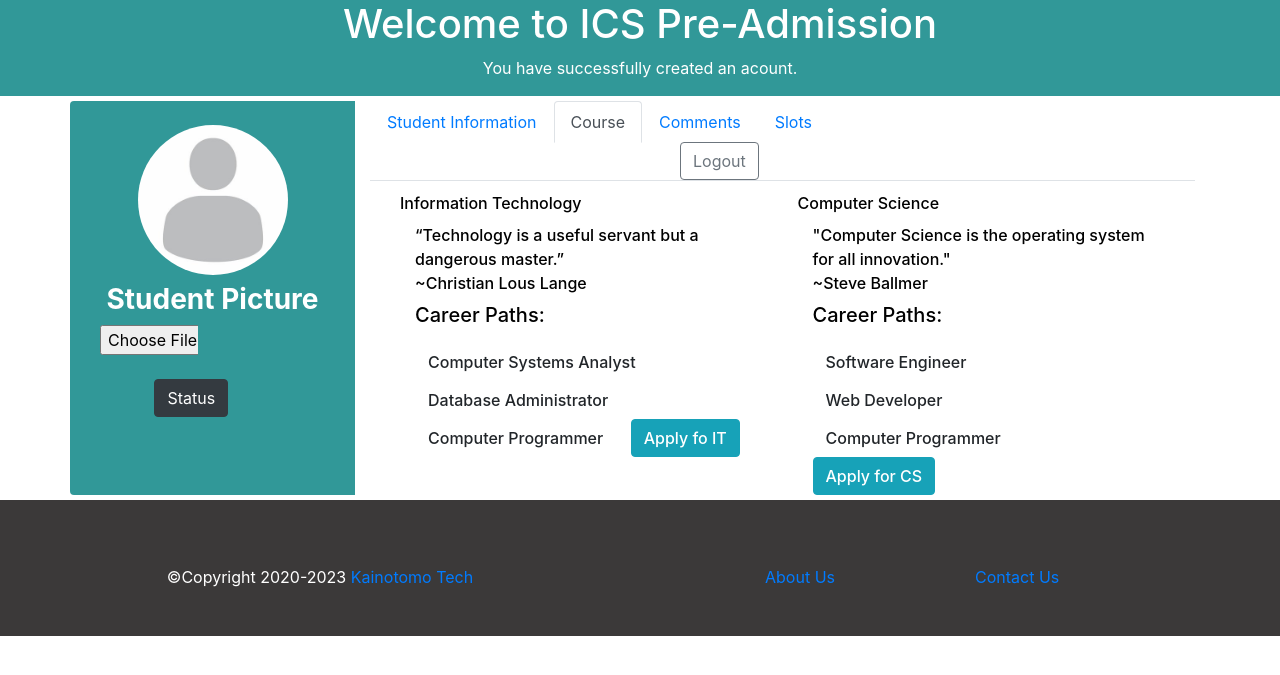
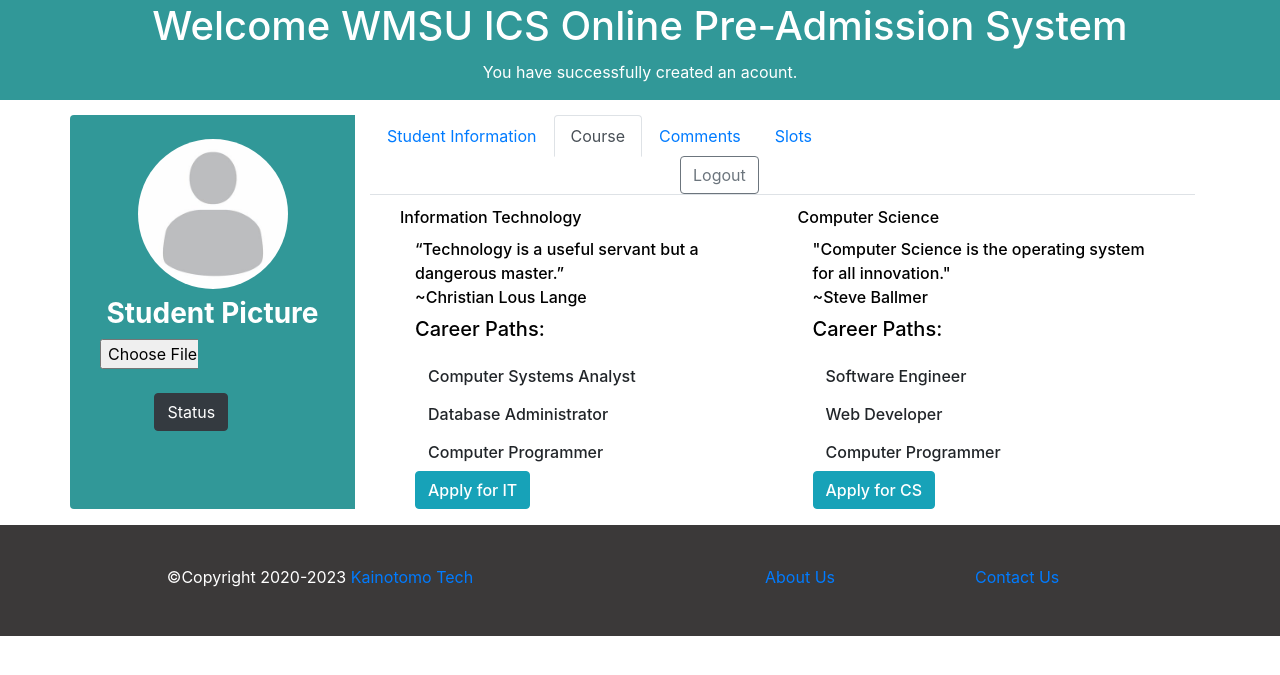
Before and after one commit to Adz-Kalnain/pre-admission.ics, a PHP site: page /student/UserProfile.html in a window 1280 px wide, after a click on "Course". Shown: the top 675 px of the page. Run offline with PHP 8.4, Linux system fonts and the light colour scheme.

Commit message:
Update as of Jan.23,2021

```diff
--- a/css/style.uprofile.css
+++ b/css/style.uprofile.css
@@ -1,20 +1,19 @@
-/*Footer Section Start*
-/************************************/
 
 #uphead{
     background-color: rgba(0, 128, 128, 0.808);
     margin-bottom: 5px;
 }
-#uphead h1 li{
-    padding: 5px;
-    color: black
+#uphead h1{
+    padding: 2px;
+    color: white;
 }
 #uphead .container p{
     padding: 5px;
     color: darkturquoise;
 }
 #maincontainer{
-    margin-bottom: 5px;
+    margin-bottom: 16px;
+    margin-top: 15px
 }
 #logout{
     margin-left: 310px;
@@ -62,13 +61,11 @@
 }
 
 
-
-/*Footer Section Start*/
 #upfooter{
     background-color: rgb(59, 57, 57);
     padding-bottom:31px;
 }
 #upfooter p{
     color: white;
-    padding-top: 65px;
+    padding-top: 40px;
 }
--- a/index.html
+++ b/index.html
@@ -59,7 +59,7 @@
       <img src="svgs/migz.jpeg" alt="" class="d-block w-100" aria-hidden="true" preserveAspectRatio="xMidYMid slice" focusable="false">
       <div class="container">
         <div class="carousel-caption">
-          <p class="h3">Migfren Lumen BSCS-3A</p>
+          <p class="h3">Migfren Limen BSCS-3A</p>
           <p>The curriculum transition clouded my mind with uncertainties, doubts and questions because i had to adjust again to changes brought by it. However, being in ICS is one of the greatest decisions i've made so far because despite of my lack of condifidence and uncertainties. I've discovered that this is something that i truly love and enjoy. It inspires me to do my best and surpass my limits.</p>
         </div>
       </div>
@@ -68,7 +68,7 @@
       <img src="svgs/josh.jpeg" alt="" class="d-block w-100" aria-hidden="true" preserveAspectRatio="xMidYMid slice" focusable="false">
       <div class="container">
         <div class="carousel-caption">
-          <h5>Josh Habil BSCS-3A</h5>
+          <p class="h3">Josh Habil BSCS-3A</p>
           <p>I step foot in this university with one thing in my mind, whatever struggle i face, i must face it and learn out of it. Because its not about your destination that matters, its about the journey that keeps you motivated everyday.</p>
         </div>
       </div>
--- a/student/UserProfile.html
+++ b/student/UserProfile.html
@@ -5,6 +5,7 @@
         <meta name="viewport" content="width=device-width, initial-scale=1">
 
         <title>User Profile</title>
+        <link rel="icon" href="../svgs/logo.png" sizes="32x32" type="image/png">
         <link rel="stylesheet" href="https://maxcdn.bootstrapcdn.com/bootstrap/4.5.2/css/bootstrap.min.css">
         <link rel="stylesheet" href="../css/style.uprofile.css">
         <script src="https://ajax.googleapis.com/ajax/libs/jquery/3.5.1/jquery.min.js"></script>
@@ -18,7 +19,7 @@
         <section class="container-fluid">
             <div class="row">
             <div class="col-lg-12 col-md-12 text-center text-white">
-             <h1>Welcome to ICS Pre-Admission</h1>
+             <h1>Welcome WMSU ICS Online Pre-Admission System</h1>
              <p>You have successfully created an acount.</p>
             </div>
          </div>
@@ -57,7 +58,7 @@
                                     <a class="nav-link" id="slots-tab" data-toggle="tab" href="#slots" role="tab" aria-controls="slots" aria-selected="false">Slots</a>
                                 </li>
                                 <div class="d-flex justify-content-end" id="logout">
-                                    <a href="../login-page.html" class="btn btn-outline-secondary" role="button">Logout</a>
+                                    <a href="../index.html" class="btn btn-outline-secondary" role="button">Logout</a>
                                 </div>
 
                             </ul>
@@ -125,7 +126,7 @@
                                                         <button type="button" class="btn analyst" data-placement="right">Computer Systems Analyst</button><br>
                                                         <button type="button" class="btn dbadmin" data-placement="right">Database Administrator</button><br>
                                                         <button type="button" class="btn prog" data-placement="right">Computer Programmer</button>
-                                                        <button type="button" class="btn btn-info" data-placement="left">Apply fo IT</button>
+                                                        <button type="button" class="btn btn-info" data-placement="left">Apply for IT</button>
                                                     </div>
                                              </div>
                                                 <div class="col-md-6">
@@ -147,7 +148,7 @@
                                     </div>
                                     <div class="tab-pane fade" id="comments" role="tabpanel" aria-labelledby="profile-tab">
                                         <div class="col-md-12">
-                                            <h3>Nothing to show for now! xD</h3>
+                                            <h3>Nothing to show for now!</h3>
                                         </div>
                                         <div class="col-8 mt-5 pt-5">
 
@@ -205,7 +206,8 @@
                 <div class="row">
                     <div class="col-md-6 text-center">
                         <p>©Copyright 2020-2023
-                    <a href="#">Kainotomo Tech</a></p>
+                            <a href="#">Kainotomo Tech</a>
+                        </p>
                     </div>
 
                     <div class="col-md-3 text-center">
@@ -226,7 +228,7 @@
             $('.prog').popover({title: "Web Developer", trigger: "hover", content: "Computer Programmers are tasked with designing and creating software programs, integrating systems and software, training end-users, analyzing algorithms, modifying source-code, writing system instructions, debugging, and maintaining operating systems."});
             $('.analyst').popover({title: "Computer Systems Analyst", trigger: "hover", content: "Computer systems analysts, sometimes called systems architects, study an organization’s current computer systems and procedures, and design solutions to help the organization operate more efficiently and effectively. They bring business and information technology (IT) together by understanding the needs and limitations of both."});
             $('.dbadmin').popover({title: "Database Administrator", trigger: "hover", content: "Your responsibility as a database administrator (DBA) will be the performance, integrity and security of a database. You'll be involved in the planning and development of the database, as well as in troubleshooting any issues on behalf of the users. You'll ensure that: data remains consistent across the database."});
-            $('.btn-info').popover({title: "Requirements", trigger: "click", content: "CET, Good Moral, GPA, Shifty Form (for Shifty)"});
+            $('.btn-info').popover({title: "Requirements", trigger: "click", content: "CET, Good Moral, GPA, Shiftee Form (for Shiftee)"});
 
         });
     </script>
```
Lines whose indentation alone changed are shown as unchanged.
